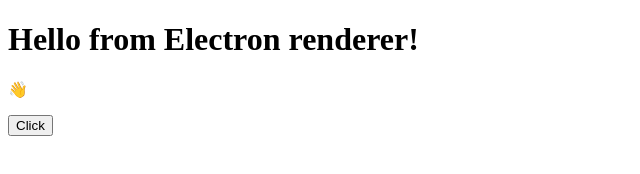
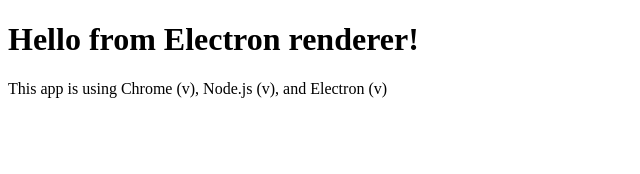
Before and after one commit to pbokolo/AppOne-electron, an Electron app: page index.html in a window 800 px wide. Shown: the whole page, without its empty margins (0-640 px from the left). Drawn offline with Linux system fonts and the light colour scheme; no server answers.

Commit message:
Bridging electron's process together using preload scripts

```diff
--- a/index.html
+++ b/index.html
@@ -15,8 +15,7 @@
   </head>
   <body>
     <h1>Hello from Electron renderer!</h1>
-    <p>👋</p>
-    <button id="btn">Click</button>
+    <p id="info">👋</p>
     <script src="renderer.js"></script>
   </body>
 </html>
--- a/renderer.js
+++ b/renderer.js
@@ -1,2 +1,2 @@
-const btn = document.querySelector("#btn");
-btn.addEventListener("click", () => alert("Thank you!"));
+const info = document.querySelector("#info");
+info.innerText = `This app is using Chrome (v${versions.chrome()}), Node.js (v${versions.node()}), and Electron (v${versions.electron()})`;
```
